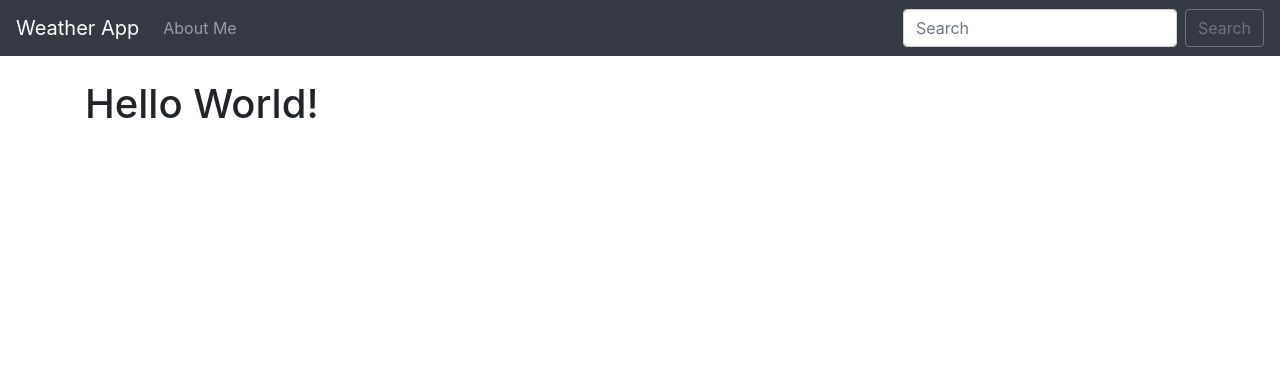
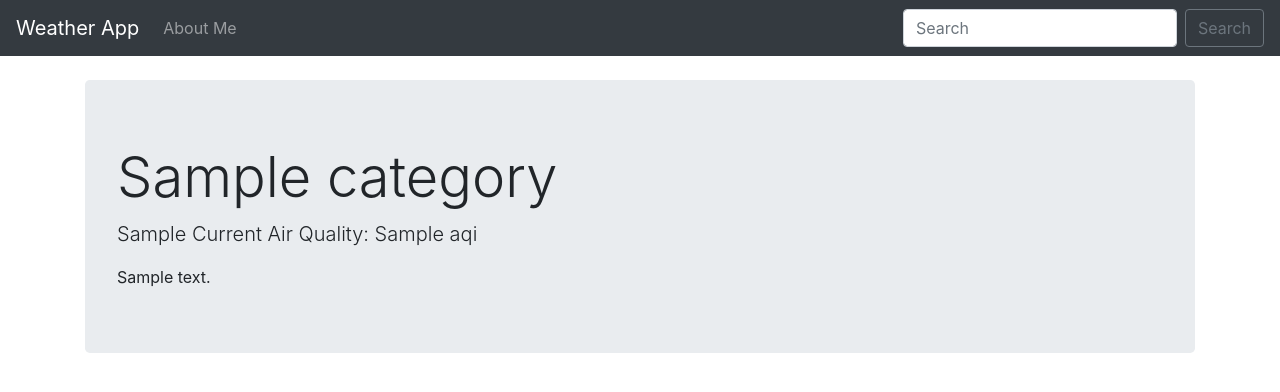
Before and after one commit to armohon07/djangoweatherapp, a Django app: template lookup/templates/home.html in a window 1280 px wide. Shown: the top 392 px of the page. Run offline with Django 3.2, Linux system fonts and the light colour scheme; the template is opened without the code that fills it: most values are stand-ins (such as "Sample title", 1, 10 or a date in 2020); some libraries are stand-ins or nearby versions.

Commit message:
last update

```diff
--- a/lookup/templates/base.html
+++ b/lookup/templates/base.html
@@ -9,6 +9,12 @@
     <link rel="stylesheet" href="https://stackpath.bootstrapcdn.com/bootstrap/4.5.2/css/bootstrap.min.css" integrity="sha384-JcKb8q3iqJ61gNV9KGb8thSsNjpSL0n8PARn9HuZOnIxN0hoP+VmmDGMN5t9UJ0Z" crossorigin="anonymous">
 
     <title>Hello, world!</title>
+  	<style>
+  		.good {background-color: #0C0;}
+  		.moderate {background-color: #FFFF00;}
+
+  	</style>
+
   </head>
   <body>
 	<nav class="navbar navbar-expand-lg navbar-dark bg-dark">
--- a/lookup/templates/home.html
+++ b/lookup/templates/home.html
@@ -2,7 +2,27 @@
 
 {% block content %}
 
-<h1>Hello World!</h1>
+
+
+{% if api %}
+	{% if api == 'Error...' %}
+		There was an error, please try again later...
+	{% else %}
+<div class="jumbotron {{ category_color }}">
+  	<h1 class="display-4"> {{ api.0.Category.Name }} </h1>
+  	<p class="lead"> {{ api.0.ReportingArea }} Current Air Quality: {{ api.0.AQI }}</p>
+
+  	{{ category_description }}
+
+
+</div>
+
+	{% endif %}
+
+{% endif %}
+
+
+
 
 
 {% endblock %}
```
Also changed, not shown: lookup/views.py (+19 -1 lines).
